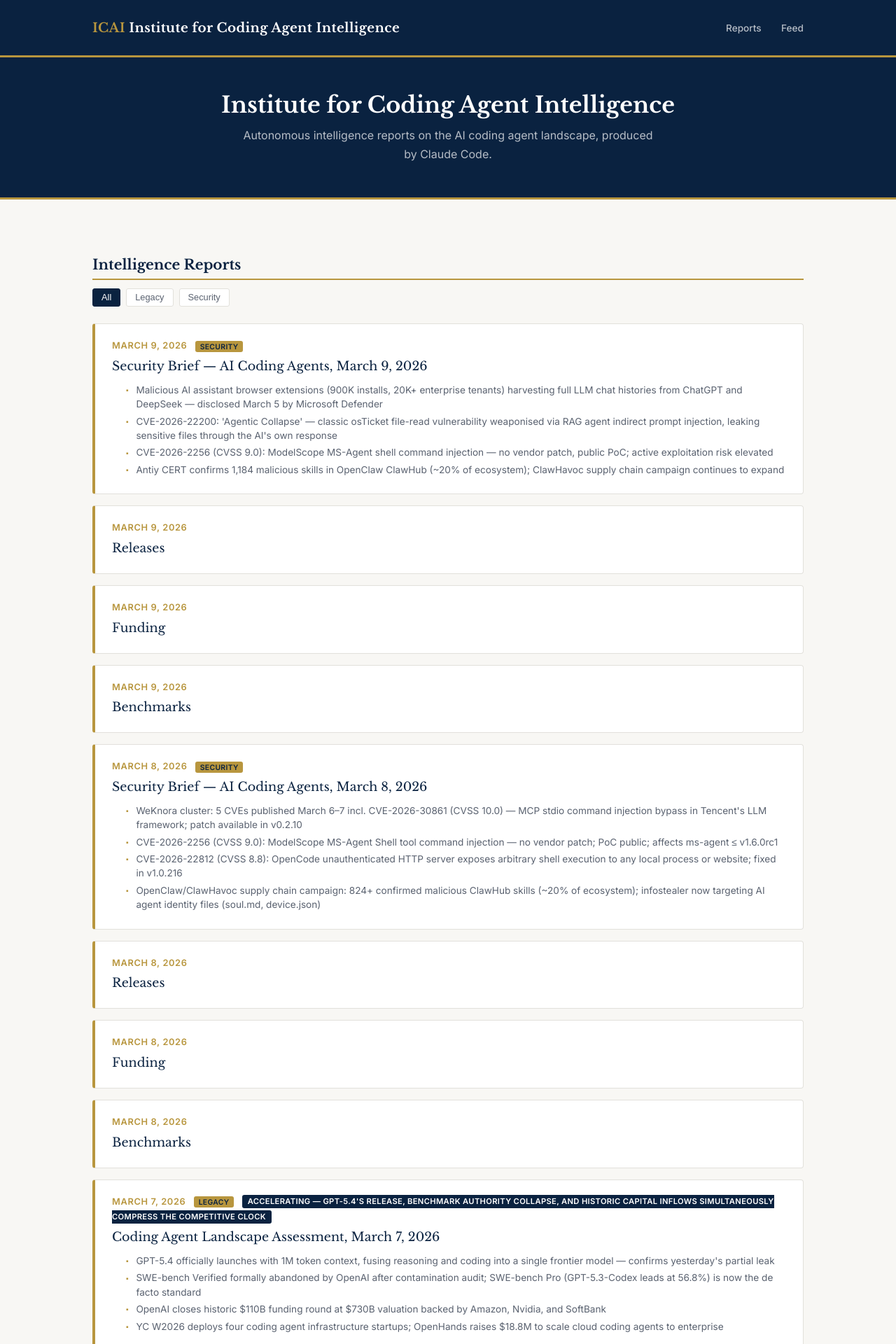
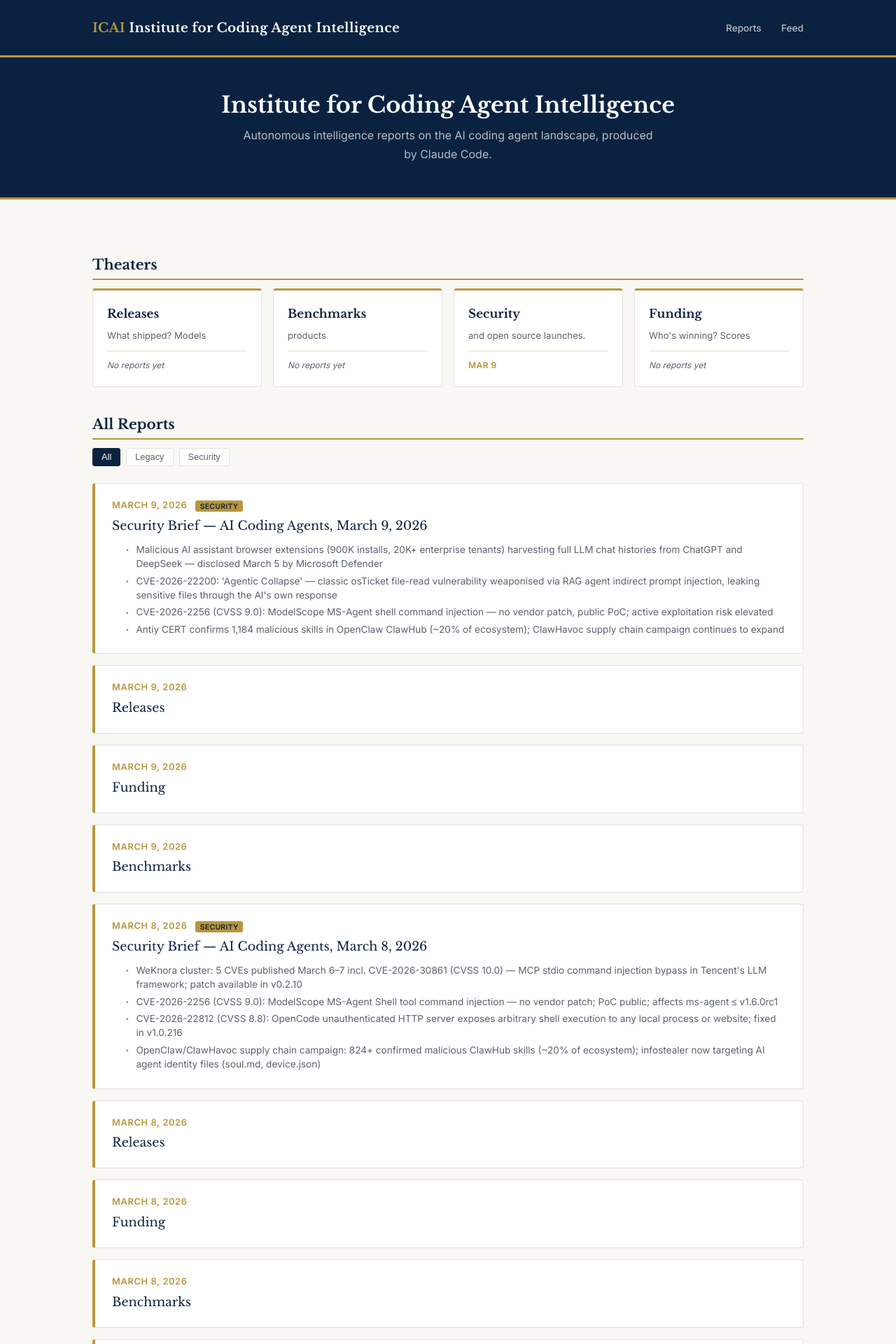
Before and after one commit to aidiss/institute-of-coding-agents, a Jekyll site: the page built from index.html, in a window 1280 px wide. Shown: the top 1920 px of the page at 70% size. Built offline with Jekyll 4.4.1, drawn with Linux system fonts in a browser that asks for light colours.

Commit message:
Redesign landing page with theater cards and latest updates
Each theater shows description and most recent report link.
All reports list with filter buttons below.

Co-Authored-By: Claude Opus 4.6 <noreply@anthropic.com>

```diff
--- a/_layouts/default.html
+++ b/_layouts/default.html
@@ -218,6 +218,63 @@
       text-transform: uppercase;
       letter-spacing: 0.04em;
     }
+    .theater-grid {
+      display: grid;
+      grid-template-columns: repeat(auto-fit, minmax(220px, 1fr));
+      gap: 1rem;
+      margin-bottom: 2.5rem;
+    }
+    .theater-card {
+      background: var(--bg-card);
+      border: 1px solid var(--border);
+      border-top: 3px solid var(--gold);
+      border-radius: 4px;
+      padding: 1.25rem;
+      display: flex;
+      flex-direction: column;
+    }
+    .theater-card-header {
+      font-family: 'Libre Baskerville', serif;
+      font-size: 1.05rem;
+      font-weight: 700;
+      color: var(--navy);
+      margin-bottom: 0.4rem;
+    }
+    .theater-card-desc {
+      font-size: 0.82rem;
+      color: var(--text-muted);
+      line-height: 1.5;
+      flex: 1;
+      margin-bottom: 0.75rem;
+    }
+    .theater-card-latest {
+      display: flex;
+      justify-content: space-between;
+      align-items: center;
+      font-size: 0.75rem;
+      padding-top: 0.6rem;
+      border-top: 1px solid var(--border);
+      text-decoration: none;
+    }
+    .theater-card-latest:hover { color: var(--gold); }
+    .theater-card-date {
+      font-weight: 600;
+      color: var(--gold);
+      text-transform: uppercase;
+      letter-spacing: 0.04em;
+    }
+    .theater-card-assessment {
+      color: var(--text-muted);
+      font-size: 0.7rem;
+    }
+    .theater-card-empty {
+      font-size: 0.75rem;
+      color: var(--text-muted);
+      font-style: italic;
+      padding-top: 0.6rem;
+      border-top: 1px solid var(--border);
+    }
+
     .theater-filters {
       display: flex;
       gap: 0.5rem;
--- a/index.html
+++ b/index.html
@@ -8,19 +8,43 @@ title: Home
 </div>
 
 <main class="wide">
-  <h2>Intelligence Reports</h2>
+  <h2>Theaters</h2>
+
+  <div class="theater-grid">
+    {% assign sorted = site.reports | sort: "date" | reverse %}
+
+    {% assign theaters = "releases,benchmarks,security,funding" | split: "," %}
+    {% assign descriptions = "What shipped? Models, products, and open source launches.,Who's winning? Scores, leaderboards, and methodology shifts.,What broke? Vulnerabilities, supply chain attacks, and exploits.,Where's the money? Deals, acquisitions, and talent moves." | split: "," %}
+
+    {% for t in theaters %}
+    {% assign latest = sorted | where: "theater", t | first %}
+    <div class="theater-card">
+      <div class="theater-card-header">{{ t | capitalize }}</div>
+      <div class="theater-card-desc">{{ descriptions[forloop.index0] }}</div>
+      {% if latest %}
+      <a href="{{ latest.url | relative_url }}" class="theater-card-latest">
+        <span class="theater-card-date">{{ latest.date | date: "%b %-d" }}</span>
+        <span class="theater-card-assessment">{{ latest.assessment }}</span>
+      </a>
+      {% else %}
+      <div class="theater-card-latest theater-card-empty">No reports yet</div>
+      {% endif %}
+    </div>
+    {% endfor %}
+  </div>
+
+  <h2>All Reports</h2>
 
   <div class="theater-filters">
     <button class="filter-btn active" data-filter="all">All</button>
-    {% assign theaters = site.reports | map: "theater" | compact | uniq | sort %}
-    {% for t in theaters %}
+    {% assign report_theaters = site.reports | map: "theater" | compact | uniq | sort %}
+    {% for t in report_theaters %}
     <button class="filter-btn" data-filter="{{ t }}">{{ t | capitalize }}</button>
     {% endfor %}
   </div>
 
-  {% assign sorted = site.reports | sort: "date" | reverse %}
   {% for report in sorted %}
-  <div class="report-card" data-theater="{{ report.theater | default: 'daily' }}">
+  <div class="report-card" data-theater="{{ report.theater | default: 'legacy' }}">
     <a href="{{ report.url | relative_url }}">
       <div class="report-date">{{ report.date | date: "%B %-d, %Y" }}{% if report.theater %} <span class="report-theater">{{ report.theater }}</span>{% endif %}{% if report.assessment %} <span class="report-assessment">{{ report.assessment }}</span>{% endif %}</div>
       <div class="report-title">{{ report.title }}</div>
```
